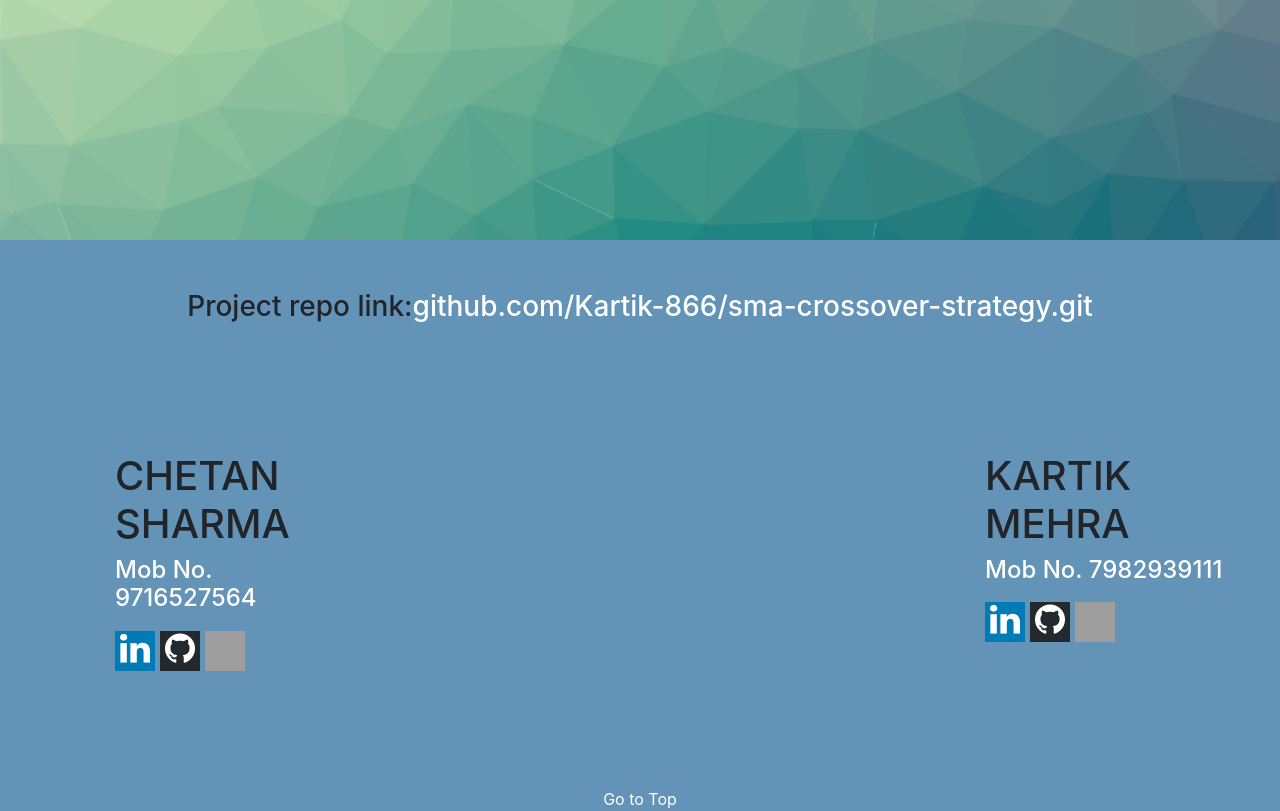
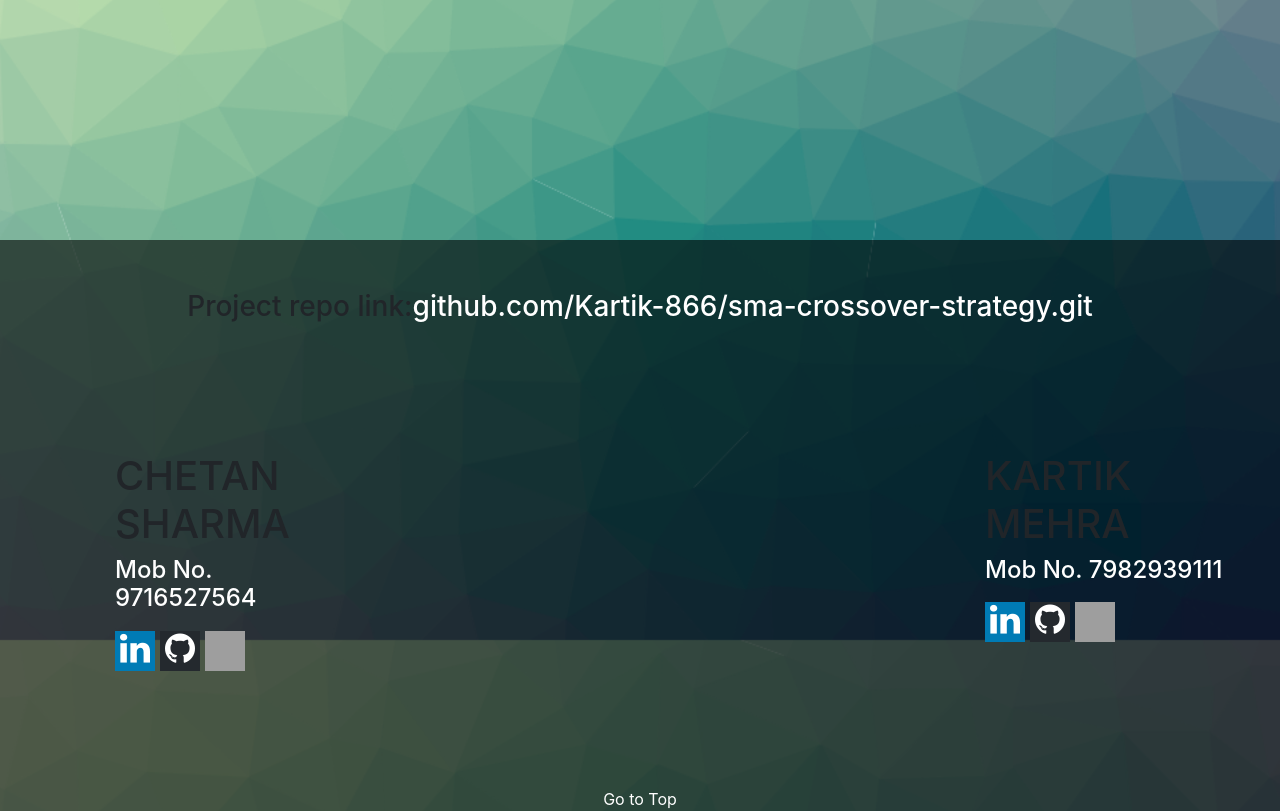
Before and after one commit to mehrakartik/sma-crossover-strategy, a Django app: page / in a window 1280 px wide. Shown: the part 960-1771 px from the top of the page. Run offline with Django 3.2, Linux system fonts and the light colour scheme; some libraries are stand-ins or nearby versions; grey boxes are pictures that could not be loaded.

Commit message:
temporary files and main files with comments destroyed updated

```diff
--- a/mysite/stock.py
+++ b/mysite/stock.py
@@ -55,7 +55,6 @@ class StockData:
             except FileNotFoundError:
                 self.api_error = True
                 return None
-
         # Start and end date of the stock's data
         self._start_date = self.stock_df.index[0]
         self._end_date = self.stock_df.index[-1]
@@ -272,10 +271,8 @@ def onHome(request):
 def onSubmit(request):
     # Searched ticker
     ticker = request.GET.get('text', None)
-
     # HTTP reference of the page
     http_referer.append((request.META['HTTP_REFERER'], ticker))
-
     # Auto submit without any input
     if ticker is None:
         return HttpResponse('ERROR!')
@@ -292,7 +289,6 @@ def onSubmit(request):
 
     ticker = ticker.upper()
     active_stocks[ticker] = StockData(ticker)
-
     # Entered stock symbol is not in database
     if active_stocks[ticker].remote_data_error:
         active_stocks.clear()
@@ -438,7 +434,6 @@ def onSMA(request):
     # Slow (long) and fast (short) moving windows
     short_window = request.GET.get('short_window', 40)
     long_window = request.GET.get('long_window', 100)
-
     try:
         short_window, long_window = int(short_window), int(long_window)
     except ValueError:
@@ -464,7 +459,6 @@ def onBacktest(request):
     # Taking initial capital and shares as input
     initial_capital = request.GET.get('initial_capital', 1000000)
     shares = request.GET.get('shares', 100)
-
     if not initial_capital or not shares:
         initial_capital = 1000000
         shares = 100
--- a/templates/index.html
+++ b/templates/index.html
@@ -1,6 +1,4 @@
-<!-- <link href="//maxcdn.bootstrapcdn.com/bootstrap/4.1.1/css/bootstrap.min.css" rel="stylesheet" id="bootstrap-css"> -->
-<!-- <script src="//maxcdn.bootstrapcdn.com/bootstrap/4.1.1/js/bootstrap.min.js"></script> -->
-<!-- <script src="//cdnjs.cloudflare.com/ajax/libs/jquery/3.2.1/jquery.min.js"></script> -->
+
 <!doctype html>
 {% load staticfiles %}
 <html lang="en">
@@ -169,7 +167,7 @@
     <br><br>
 
   </div>
-  <div style="background:#6393B7;border-color: #3F729B;">
+  <div style="background: rgba(0,0,0,0.6)">
 
    <center style="margin-top: 500px;padding-top: 50px">
   <h3 style="margin-left: 330pxy">Project repo link:<a href="https://github.com/Kartik-866/sma-crossover-strategy.git" style="color: white;">github.com/Kartik-866/sma-crossover-strategy.git</a></h3>
```
